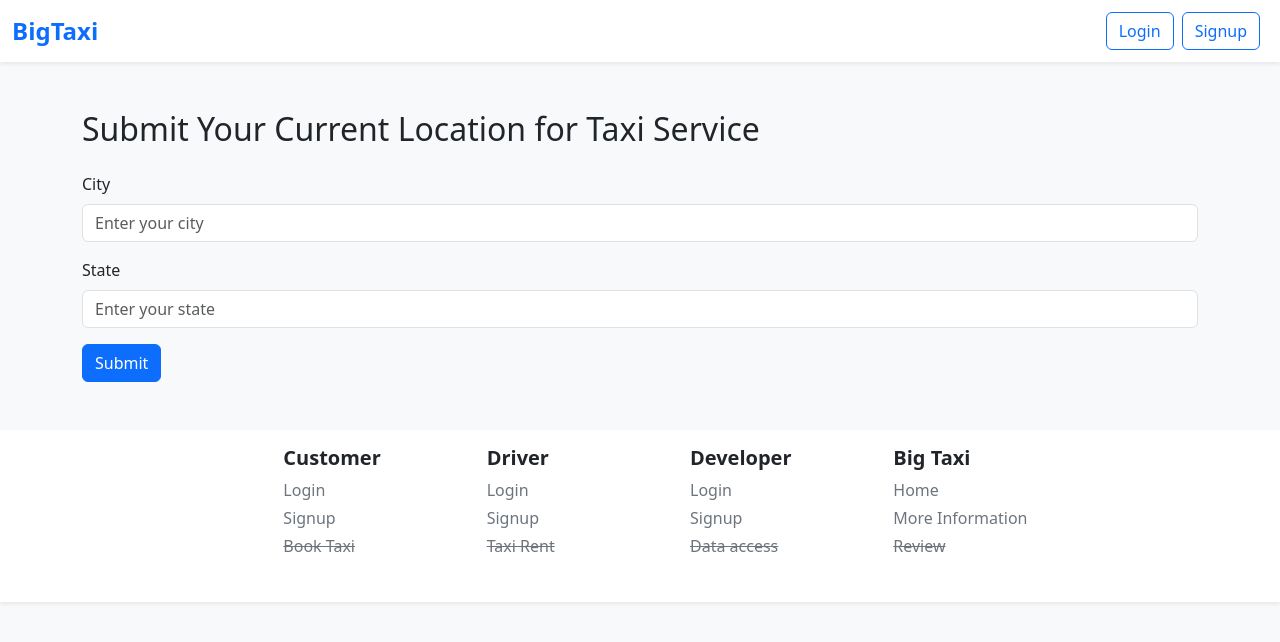
After one commit to sureshdulupolai/BigTaxi, a Django app: page /home/location/ in a window 1280 px wide. The commit adds this page. Shown: the top 642 px of the page. Run offline with Django 5.2, Linux system fonts and the light colour scheme.

Commit message:
create a view for a template of home page and also default path

```diff
--- a/Django/Taxi/Taxi/urls.py
+++ b/Django/Taxi/Taxi/urls.py
@@ -28,7 +28,8 @@ urlpatterns = [
     path('ls/', include('Driver.urls')),
 
     # if path not match then it will direct goes to bigtaxi.com = home page (localhost:8000) = (localhost:8000/bigtaxi.com)
-    path('', lambda request: redirect('home/', permanent=False)),
+    path('', lambda request: redirect('home/', permanent=False)),  # 👈 keep this
+    path('location/', lambda request: redirect('home/location/', permanent=False)),
 ]
 
 if settings.DEBUG:
--- a/Django/Taxi/taxi_app/navbar.py
+++ b/Django/Taxi/taxi_app/navbar.py
@@ -7,7 +7,9 @@ def navbar(request):
         checkUser = User.objects.get(username = request.user.username); UDM = usersDataModel.objects.get(ULink = checkUser);
         userCategoryis = UDM.UserCategory
         userBarCodeAccessis = UDM.UserCode
-        return {'userCategoryis' : userCategoryis, 'userBarCodeAccessis' : userBarCodeAccessis}
+        userModelDataCityis = UDM.UserCity
+        userModelDataStateis = UDM.UserState
+        return {'userCategoryis' : userCategoryis, 'userBarCodeAccessis' : userBarCodeAccessis, 'userModelDataCityis' : userModelDataCityis, 'userModelDataStateis' : userModelDataStateis}
 
     else:
-        return {'userCategoryis' : None, 'userBarCodeAccessis' : None}
+        return {'userCategoryis' : None, 'userBarCodeAccessis' : None,  'userModelDataCityis' : None, 'userModelDataStateis' : None}
--- a/Django/Taxi/taxi_app/urls.py
+++ b/Django/Taxi/taxi_app/urls.py
@@ -4,7 +4,9 @@ from taxi_app import views
 app_name = 'taxi_app'
 
 urlpatterns = [
-    path('', views.HomePageForTaxiAppViewFunction, name='home'),
+    path('', views.redirect_based_on_location, name='autoRedirect'),
+    path('pin/', views.HomePageForTaxiAppViewFunction, name='home'),
     path('review/', views.reviewPageFunctionBaseView, name='review'),
     path('pin-taxi/', views.pinTaxiFunctionBaseView, name='pinTaxi'),
+    path('location/', views.locationPageFunctionViewBase, name='lan'),
 ]
--- a/Django/Taxi/taxi_app/views.py
+++ b/Django/Taxi/taxi_app/views.py
@@ -6,46 +6,69 @@ from django.contrib import messages
 from datetime import datetime
 from django.http import JsonResponse
 import json
+from taxi_app.navbar import navbar
+from django.urls import reverse
 
+def redirect_based_on_location(request):
+    if request.user.is_authenticated:
+        context = navbar(request)  # Get city/state
+        city = context.get("userModelDataCityis")
+        state = context.get("userModelDataStateis")
+
+        if city and state:
+            return redirect(reverse('taxi_app:home'))
+        else:
+            return redirect('taxi_app:lan')
+    else:
+        return redirect('driver:customerLogin')
 
 # Create your views here.
 def HomePageForTaxiAppViewFunction(request):
-    if request.method == "POST" and request.user.is_authenticated:
-        try:
+    context = navbar(request)
+    city = context.get("userModelDataCityis")
+    state = context.get("userModelDataStateis")
+    DataOfPinTaxiLst = []
 
-            data = json.loads(request.body)
-            userBarCode = data.get('barcode')
-            userCategory = data.get('category')
-            userStateByWindow = data.get('state')
+    context = {
+        'DataOfPinTaxiLst': DataOfPinTaxiLst,
+        'city' : city.title(),
+        'state' : state.title(),
+    }
+    return render(request, 'main/home.html', context)
 
-            print(userStateByWindow, 'Current State')
-            if (userCategory != None) and userBarCode:
-                print('Code Access In Python')
-                userCurrentCity = usersDataModel.objects.get(UserCode = userBarCode).UserCity
-                if (userCurrentCity == '') and (userStateByWindow != ''):
-                    userCurrentCity = userStateByWindow
+def locationPageFunctionViewBase(request):
+    if request.method == "POST":
+        city = request.POST.get('uCity'); state = request.POST.get('uState')
+        if request.user.is_authenticated:
+            uModelData = User.objects.get(username = request.user.username); UDM_Model_Data = usersDataModel.objects.get(ULink = uModelData)
+            UDM_Model_Data.UserCity = city; UDM_Model_Data.UserState = state; UDM_Model_Data.save()
+        return redirect('taxi_app:home', city=city, state=state)
+    return render(request, 'main/checkLocation.html')
 
-            if userCategory == 'Driver':
-                print('Driver')
-                DataOfPinTaxiLst = PinTaxiAvailable.objects.filter(taxiCity = 1)
-                for DPTL in DataOfPinTaxiLst:
-                    print(DPTL.currentLocation)
+# if request.method == "POST" and request.user.is_authenticated:
+    #     try:
+    #         data = json.loads(request.body)
+    #         userCategory = data.get('category')
+    #         userStateByWindow = data.get('state').lower()
+    #         userCityByWindow = data.get('city').lower()
 
-            elif userCategory == 'Customer':
-                pass
-            elif userCategory == 'Developer':
-                pass
-            else:
-                pass
+    #         if userCategory == 'Driver':
+    #             DataOfPinTaxiLst = PinTaxiAvailable.objects.filter(taxiCity=userCityByWindow)
+    #             if not DataOfPinTaxiLst:
+    #                 DataOfPinTaxiLst = PinTaxiAvailable.objects.filter(currentLocation__icontains=userStateByWindow)
+    #                 valueCheckInJs = '1'
+    #                 print('Enter Lst')
+    #                 print(DataOfPinTaxiLst)
+    #         # For POST requests, better to return JSON response with data
+    #         # So frontend fetch can handle it easily
+    #         return JsonResponse({
+    #             'DataOfPinTaxiLst': list(DataOfPinTaxiLst.values()),  # convert queryset to list of dicts
+    #         })
 
+    #     except json.JSONDecodeError:
+    #         print("Invalid JSON received")
+    #         return JsonResponse({'error': 'Invalid JSON'}, status=400)
 
-        except json.JSONDecodeError:
-            print("Invalid JSON received")
-
-        return JsonResponse({'status': 'received'})
-
-    # If GET, just render the page
-    return render(request, 'main/home.html')
 
 def reviewPageFunctionBaseView(request):
     if request.user.is_authenticated:
--- a/Django/Taxi/templates/inc/footer.html
+++ b/Django/Taxi/templates/inc/footer.html
@@ -64,7 +64,7 @@
       <!-- Big Taxi Column with right margin -->
       <div class="col-6 col-md-2 mb-4">
         <h5 class="fw-bold">Big Taxi</h5>
-        <span class="d-block mb-1"><a href="{% url 'taxi_app:home' %}" class="a-footer-tag">Home</a></span>
+        <span class="d-block mb-1"><a href="#" class="a-footer-tag">Home</a></span>
         <span class="d-block mb-1"><a href="{% url 'driver:inforamtion' %}" class="a-footer-tag">More Information</a></span>
         {% if user.is_authenticated %}
             <span class="d-block mb-1"><a href="{% url 'taxi_app:review' %}" class="a-footer-tag">Review</a></span>
--- a/Django/Taxi/templates/inc/navbar.html
+++ b/Django/Taxi/templates/inc/navbar.html
@@ -7,7 +7,7 @@
 <!-- Navbar -->
 <nav class="navbar navbar-expand-lg navbar-light bg-white shadow-sm">
   <div class="container-fluid">
-    <a class="navbar-brand text-primary fw-bold fs-4" href="{% url 'taxi_app:home' %}">BigTaxi</a>
+    <a class="navbar-brand text-primary fw-bold fs-4" href="#">BigTaxi</a>
     <div class="ms-auto d-flex align-items-center">
       {% if user.is_authenticated %}
           {% if userCategoryis == 'Customer' %}
--- /dev/null
+++ b/Django/Taxi/templates/main/checkLocation.html
@@ -0,0 +1,56 @@
+{% extends 'base.html' %}
+{% block body %}
+<div class="container mt-5">
+  <h2 class="mb-4">Submit Your Current Location for Taxi Service</h2>
+
+  <form id="myForm" method="POST">
+    {% csrf_token %}
+    <div id="locationAlert" style="margin-top: 10px; font-weight: bold; color: green;" class="mb-3"></div>
+
+    <!-- Category hidden -->
+    <input type="hidden" id="uCategoryHomeId" name="uCategoryHome" value="{{ userCategoryis }}" />
+
+    <!-- City input visible and editable -->
+    <div class="mb-3">
+      <label for="uCityId" class="form-label">City</label>
+      <input type="text" id="uCityId" name="uCity" value="" class="form-control" placeholder="Enter your city" />
+    </div>
+
+    <!-- State input visible and editable -->
+    <div class="mb-3">
+      <label for="uStateId" class="form-label">State</label>
+      <input type="text" id="uStateId" name="uState" value="" class="form-control" placeholder="Enter your state" />
+    </div>
+
+    <button type="submit" class="btn btn-primary">Submit</button>
+  </form>
+</div>
+
+<script>
+  window.addEventListener("load", function () {
+    navigator.geolocation.getCurrentPosition(
+      function (position) {
+        const lat = position.coords.latitude;
+        const lon = position.coords.longitude;
+
+        fetch(`https://nominatim.openstreetmap.org/reverse?format=json&lat=${lat}&lon=${lon}`)
+          .then((res) => res.json())
+          .then((data) => {
+            const city = data.address.city || data.address.town || data.address.village || "";
+            const state = data.address.state || "";
+
+            // Set form values
+            document.getElementById('uCityId').value = city;
+            document.getElementById('uStateId').value = state;
+
+            // Show alert message
+            document.getElementById('locationAlert').innerText = `By Default Location selected: ${city}, ${state}`;
+          });
+      },
+      function (error) {
+        alert("Please allow location access.");
+      }
+    );
+  });
+</script>
+{% endblock %}
```
Also changed, not shown: Django/Taxi/templates/main/home.html (+11 -68 lines), Rought/cityAndStateWithNavabar.py (added, +42 -0 lines), Django/Taxi/db.sqlite3.
